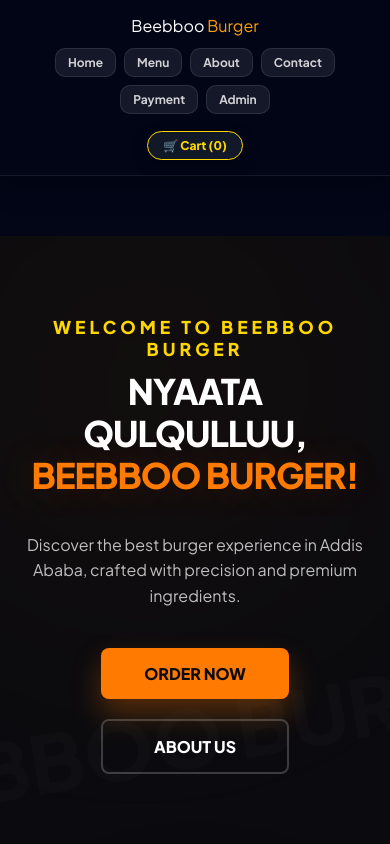
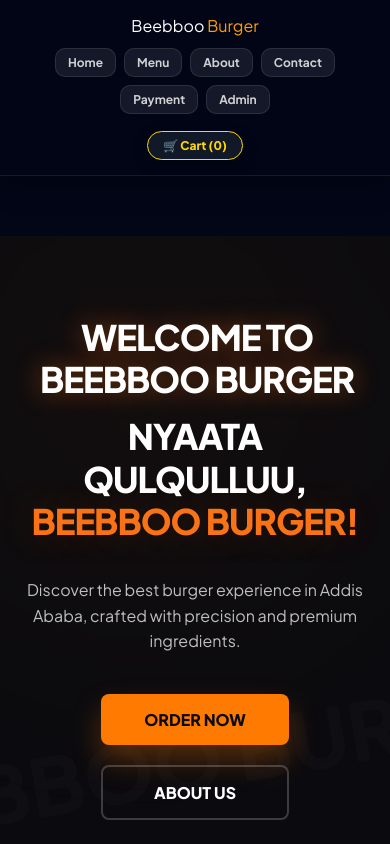
Before and after one commit to sebona9888/beebboo-burger, a React (Vite) app: page / in a window 390 px wide. Shown: the top 844 px of the page. Built offline with nearby package versions, Linux system fonts and the light colour scheme.

Commit message:
Moved navbar to left and fixed mobile text size

```diff
--- a/src/Pages/Home/Home.css
+++ b/src/Pages/Home/Home.css
@@ -243,4 +243,44 @@
     .home-container::after {
         font-size: 5rem;
     }
+}/* Barreeffama simannaa baay'ee guddaa fi kan walitti fufinsaan socho'u */
+.moving-welcome {
+    font-size: 3rem;
+    /* Baay'ee guddaa */
+    font-weight: 900;
+    color: #f97316;
+    /* Halluu Orange bifa image_b4645d.png sanaa */
+    letter-spacing: 2px;
+    margin-bottom: 20px;
+    text-transform: uppercase;
+    display: inline-block;
+
+    /* Animaashinii walitti fufinsaan socho'u */
+    animation: continuousSlide 4s ease-in-out infinite alternate;
+    text-shadow: 0 0 20px rgba(249, 115, 22, 0.3);
 }
+
+/* Animaashinii bitaa fi mirgaa */
+@keyframes continuousSlide {
+    0% {
+        transform: translateX(-15px);
+    }
+
+    100% {
+        transform: translateX(15px);
+        text-shadow: 0 0 30px rgba(249, 115, 22, 0.6);
+    }
+}
+
+/* Halluu BEEBBOO BURGER! isa gadii (image_b4645d.png waliin akka deemuuf) */
+.hero-content h1 span {
+    color: #f97316;
+}
+
+/* Mobile irratti akka sirriitti mul'atuuf */
+@media (max-width: 768px) {
+    .moving-welcome {
+        font-size: 1.8rem;
+        letter-spacing: 1px;
+    }
+}
--- a/src/Pages/Home/Home.jsx
+++ b/src/Pages/Home/Home.jsx
@@ -7,8 +7,8 @@ const Home = () => {
         <div className="home-container">
             <section className="hero">
                 <div className="hero-content">
-                    {/* Barreeffama simannaa haaraa dabalame */}
-                    <h4 className="animate-up welcome-title">WELCOME TO BEEBBOO BURGER</h4>
+                    {/* Barreeffama simannaa guddaa fi walitti fufinsaan socho'u */}
+                    <h1 className="moving-welcome">WELCOME TO BEEBBOO BURGER</h1>
 
                     <h1 className="animate-up">
                         Nyaata Qulqulluu, <br />
@@ -27,7 +27,6 @@ const Home = () => {
                 </div>
 
                 <div className="hero-image-container">
-                    {/* Blob Shape Animaashinii viidiyoo sanaa */}
                     <div className="blob-frame">
                         <img
                             src="https://images.unsplash.com/photo-1571091718767-18b5b1457add?q=80&w=1000&auto=format&fit=crop"
```
